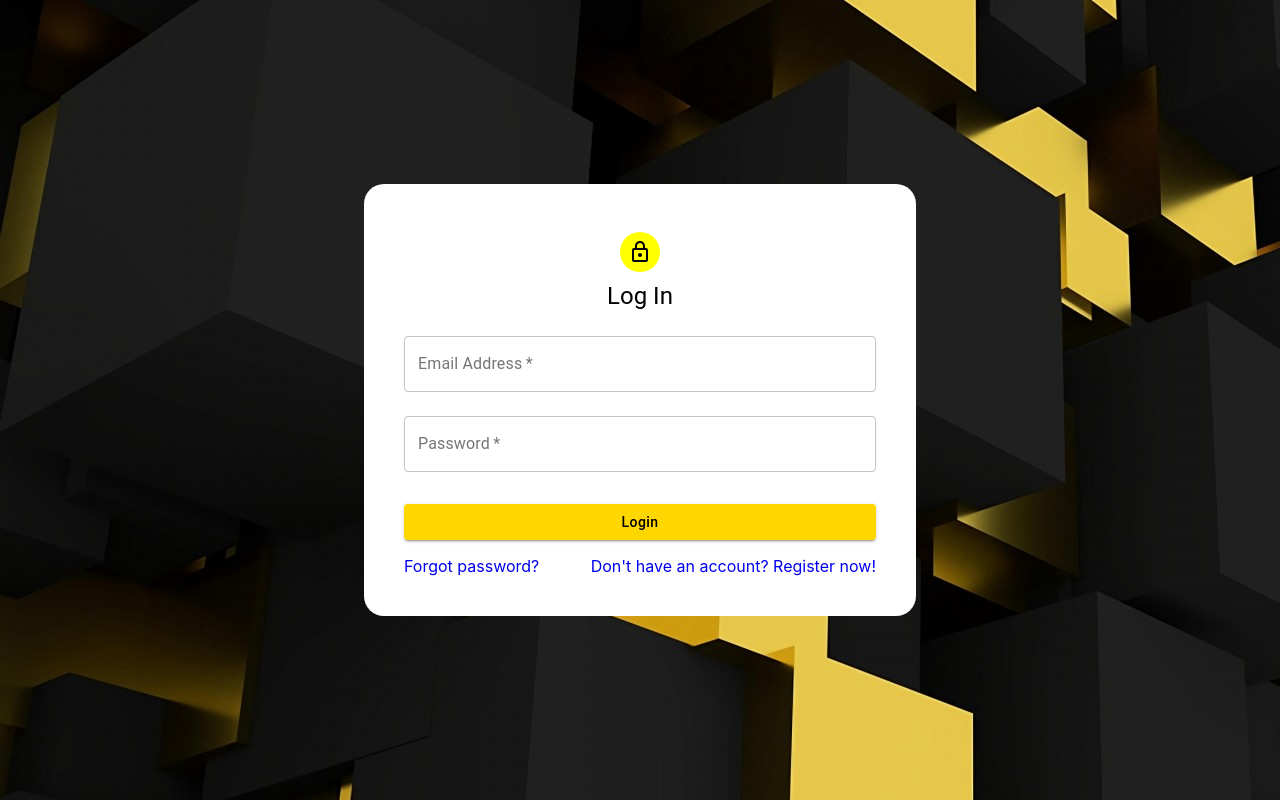
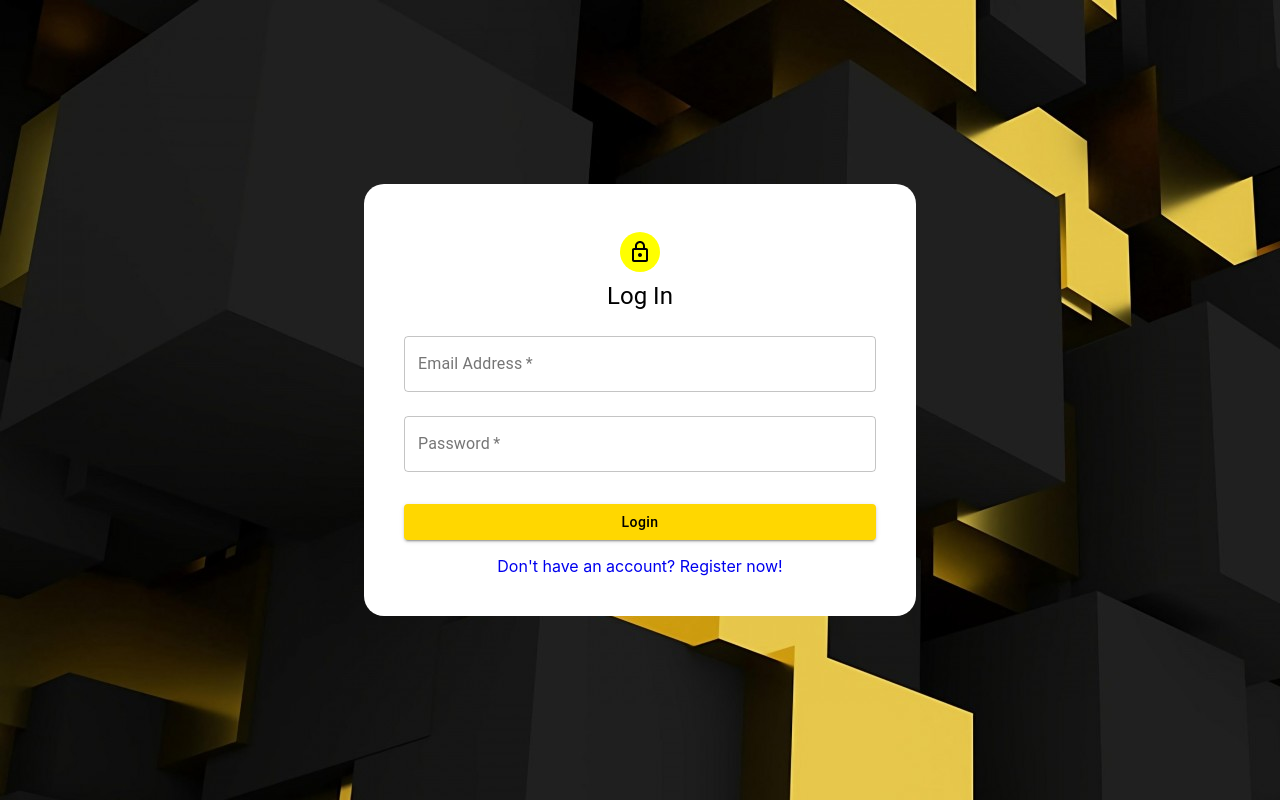
Before and after one commit to weinghwee-wee/inventory-management, a React (Create React App) app: page / in a window 1280 px wide. Built offline with nearby package versions, Linux system fonts and the light colour scheme; no server answers.

Commit message:
updated env variable and remove forget password

```diff
--- a/src/components/login-screen.js
+++ b/src/components/login-screen.js
@@ -109,12 +109,12 @@ const LoginScreen = () => {
             >
               Login
             </Button>
-            <Grid container>
-              <Grid item xs>
+            <Grid container style={{ display: "flex", justifyContent: "center" }}>
+              {/* <Grid item xs>
                 <Link className={classes.link} to="/">
                   Forgot password?
                 </Link>
-              </Grid>
+              </Grid> */}
               <Grid item>
                 <Link className={classes.link} to="/register">
                   Don't have an account? Register now!
--- a/src/components/modals/add-order-modal.js
+++ b/src/components/modals/add-order-modal.js
@@ -1,6 +1,6 @@
 import React, { useState, useEffect } from "react";
 import moment from "moment";
-import _, { forEach } from "lodash";
+import _  from "lodash";
 import { useDispatch } from "react-redux";
 import { makeStyles } from "@material-ui/core/styles";
 import TextField from "@material-ui/core/TextField";
--- a/src/services/api/axios-instance.js
+++ b/src/services/api/axios-instance.js
@@ -7,11 +7,11 @@ import store from "../../redux/store";
  */
 
 export const axiosInstance = axios.create({
-  baseURL: "http://localhost:3000",
+  baseURL: process.env.REACT_APP_BACKEND_URL,
 });
 
 export const axiosPublicInstance = axios.create({
-  baseURL: "http://localhost:3000",
+  baseURL: process.env.REACT_APP_BACKEND_URL,
 });
 
 // check for token
```
